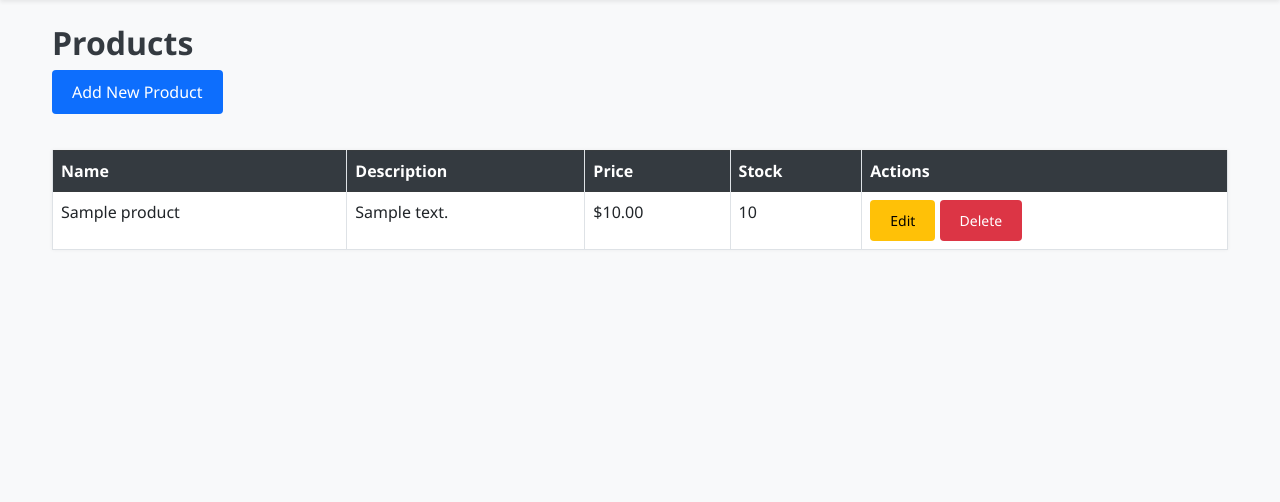
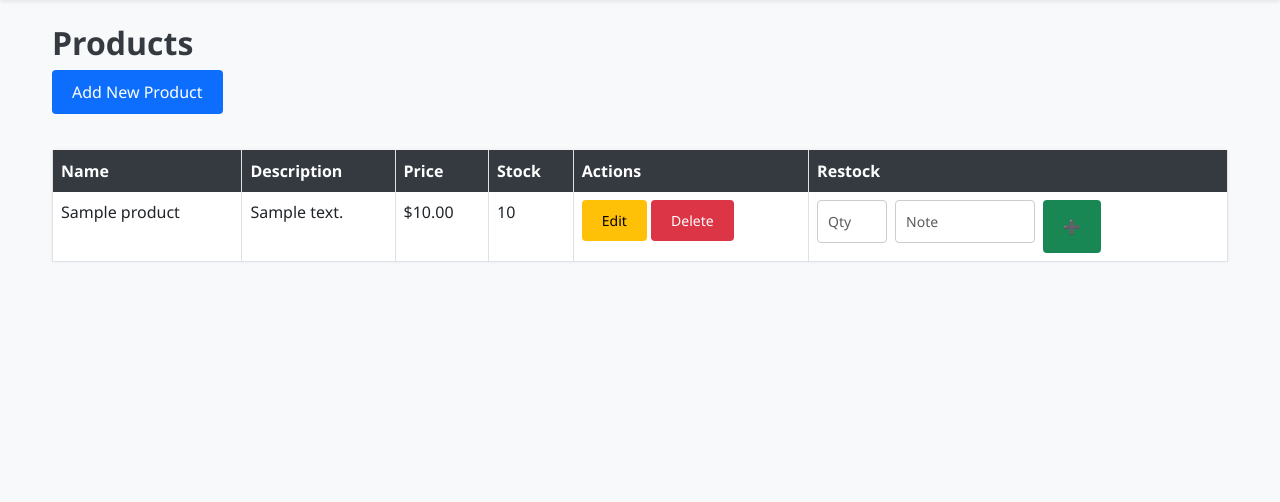
Before and after one commit to KeerthiSagi/inventory_management_system, a Flask app: page /products in a window 1280 px wide. Shown: the part 62-564 px from the top of the page. Run offline with Flask 3, Linux system fonts and the light colour scheme; tables that the repository leaves empty hold one stand-in row (values such as "Sample post"); parts of the project's set-up code (start-up, migrations or seed data) failed here and were passed over; some libraries are stand-ins or nearby versions.

Commit message:
Add restock feature to products page with transaction logging

```diff
--- a/app.py
+++ b/app.py
@@ -290,6 +290,28 @@ def reorder_suggestions():
     '''))
     return render_template('reports.html', report_title="Reorder Suggestions", report_rows=results, headers=["Product Name", "Total Ordered", "Stock Left"])
 
+@app.route('/restock_product', methods=['POST'])
+def restock_product_inline():
+    product_id = int(request.form['product_id'])
+    quantity = int(request.form['quantity'])
+    note = request.form.get('notes', '')
+
+    product = Product.query.get_or_404(product_id)
+    product.quantity_in_stock += quantity
+
+    txn = InventoryTransaction(
+        product_id=product_id,
+        transaction_type='IN',
+        quantity_changed=quantity,
+        transaction_date=datetime.utcnow().date(),
+        notes=note or "Restock via product page"
+    )
+    db.session.add(txn)
+    db.session.commit()
+
+    flash(f'{quantity} units added to {product.name}')
+    return redirect(url_for('view_products'))
+
 
 if __name__ == '__main__':
     with app.app_context():
--- a/templates/products.html
+++ b/templates/products.html
@@ -5,7 +5,7 @@
 <table class="table table-bordered table-hover">
     <thead class="table-dark">
         <tr>
-            <th>Name</th><th>Description</th><th>Price</th><th>Stock</th><th>Actions</th>
+            <th>Name</th><th>Description</th><th>Price</th><th>Stock</th><th>Actions</th><th>Restock</th>
         </tr>
     </thead>
     <tbody>
@@ -19,6 +19,14 @@
             <a href="{{ url_for('edit_product', product_id=product.product_id) }}" class="btn btn-sm btn-warning">Edit</a>
             <a href="{{ url_for('delete_product', product_id=product.product_id) }}" class="btn btn-sm btn-danger" onclick="return confirmDelete(event)">Delete</a>
         </td>
+        <td>
+            <form action="{{ url_for('restock_product_inline') }}" method="POST" class="d-flex gap-2">
+                <input type="hidden" name="product_id" value="{{ product.product_id }}">
+                <input type="number" name="quantity" min="1" placeholder="Qty" class="form-control form-control-sm" style="width: 70px;">
+                <input type="text" name="notes" placeholder="Note" class="form-control form-control-sm" style="width: 140px;">
+                <button type="submit" class="btn btn-sm btn-success">➕</button>
+            </form>
+        </td>
     </tr>
     {% endfor %}
     </tbody>
```
